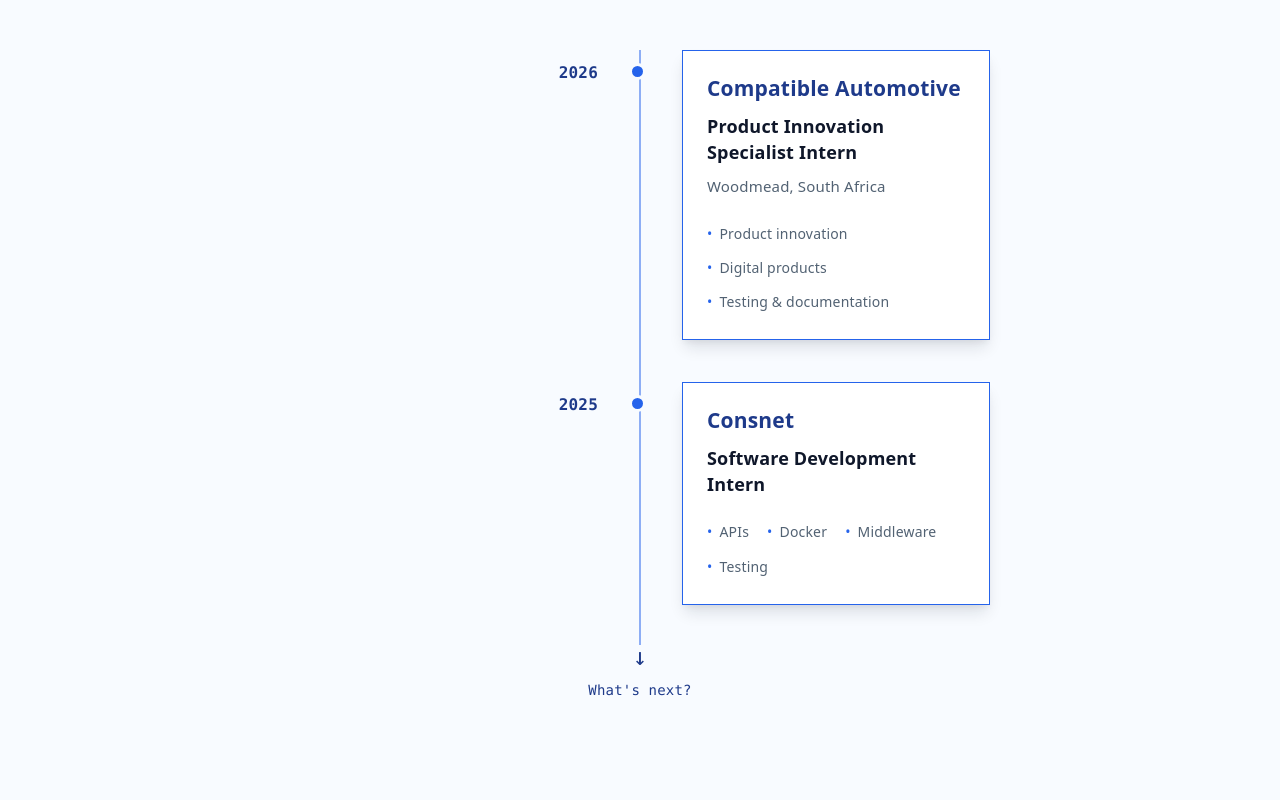
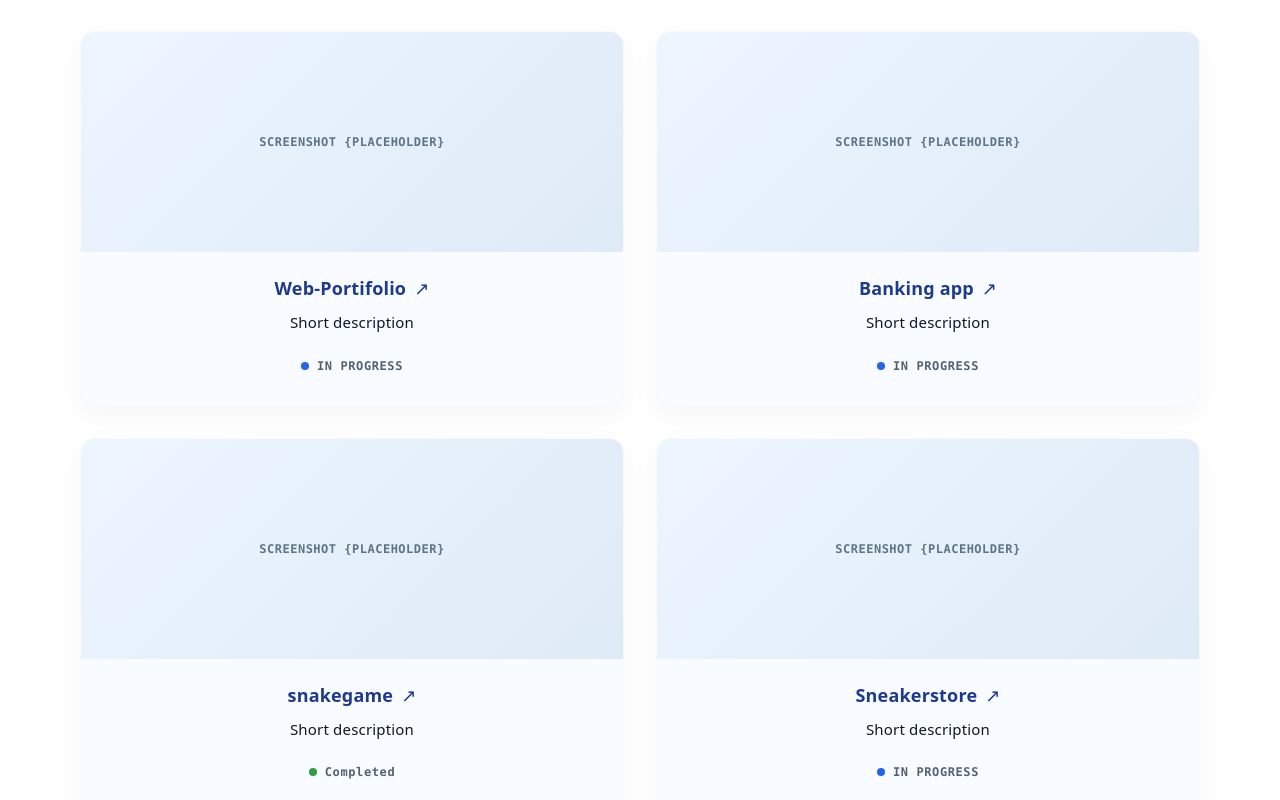
Before and after one commit to s-nguza/Web-Portfolio, a React (Vite) app: page / in a window 1280 px wide. Shown: the part 1920-2720 px from the top of the page. Built offline with nearby package versions, Linux system fonts and the light colour scheme.

Commit message:
ADDing the projects section

```diff
--- a/src/App.css
+++ b/src/App.css
@@ -271,6 +271,112 @@
   line-height: 1.8;
 }
 
+.projects-section {
+  padding: 88px clamp(48px, 6vw, 96px) 96px;
+  border-top: 1px solid var(--border);
+  background: #ffffff;
+}
+
+.projects-heading {
+  max-width: 920px;
+  margin: 0 auto;
+  text-align: center;
+}
+
+.projects-heading h2 {
+  margin: 22px 0 0;
+  color: var(--text-h);
+  font-size: clamp(30px, 4vw, 48px);
+  line-height: 1.15;
+}
+
+.projects-grid {
+  display: grid;
+  grid-template-columns: repeat(2, minmax(0, 1fr));
+  gap: 32px;
+  max-width: 1120px;
+  margin: 48px auto 0;
+}
+
+.project-card {
+  border: 1px solid var(--border);
+  border-radius: 14px;
+  background: #f8fbff;
+  overflow: hidden;
+  box-shadow: 0 10px 30px rgba(15, 23, 42, 0.04);
+}
+
+.project-visual {
+  display: flex;
+  align-items: center;
+  justify-content: center;
+  min-height: 220px;
+  border-bottom: 1px solid var(--border);
+  background: linear-gradient(135deg, #edf6ff 0%, #dfeaf7 100%);
+  color: #5e7386;
+  font-family: var(--mono);
+  font-size: 12px;
+  font-weight: 700;
+  letter-spacing: 0.5px;
+  text-transform: uppercase;
+  text-align: center;
+}
+
+.project-details {
+  padding: 22px 24px 26px;
+}
+
+.project-title {
+  display: inline-flex;
+  align-items: center;
+  gap: 8px;
+  color: var(--text-h);
+  font-size: 18px;
+  font-weight: 600;
+  text-decoration: none;
+}
+
+.project-title:hover,
+.project-title:focus-visible {
+  color: var(--accent);
+}
+
+.project-title:focus-visible {
+  outline: 2px solid var(--accent);
+  outline-offset: 4px;
+}
+
+.project-details p {
+  margin: 10px 0 0;
+  color: var(--text);
+  font-size: 15px;
+  line-height: 1.55;
+}
+
+.project-status {
+  display: inline-flex;
+  align-items: center;
+  gap: 8px;
+  margin-top: 18px;
+  color: #526273;
+  font-family: var(--mono);
+  font-size: 12px;
+  font-weight: 700;
+  letter-spacing: 0.6px;
+}
+
+.project-dot {
+  width: 8px;
+  height: 8px;
+  border-radius: 50%;
+  display: inline-block;
+  background: var(--accent);
+}
+
+.project-status.completed .project-dot {
+  background: #2f9e44;
+}
+
 @media (max-width: 700px) {
   .about-section {
     padding: 64px 20px 72px;
@@ -289,6 +395,16 @@
   .about-copy {
     font-size: 16px;
     line-height: 1.6;
+  }
+
+  .projects-section {
+    padding: 64px 20px 80px;
+  }
+
+  .projects-grid {
+    grid-template-columns: 1fr;
+    gap: 20px;
+    margin-top: 36px;
   }
 }
 
--- a/src/App.jsx
+++ b/src/App.jsx
@@ -86,6 +86,10 @@
               cloud technologies and product innovation. I enjoy taking complex
               problems, breaking them down and turning them into practical solutions.
             </p>
+            <p>I’m naturally curious and always looking to learn something new. I enjoy taking complex problems,
+              breaking them down into smaller pieces, and turning ideas into practical solutions. As I continue developing my career,
+              I’m interested in the intersection of software development, cloud, cybersecurity, AI, and digital products, while continuously
+              building my skills through real-world projects and hands-on experience.</p>
           </article>
 
           <article className="about-card technical-skills">
@@ -105,6 +109,79 @@
             <div className="skill-category">
               <h4>Cybersecurity</h4>
               <p>Security Fundamentals<br />Nmap · Linux · SIEM</p>
+            </div>
+          </article>
+        </div>
+      </section>
+
+      <section id="projects" className="projects-section">
+        <div className="projects-heading">
+          <p className="section-label">FEATURED PROJECTS</p>
+          <h2>Projects where I build, experiment and learn.</h2>
+        </div>
+
+        <div className="projects-grid">
+          <article className="project-card">
+            <div className="project-visual" aria-label="Web Portfolio screenshot placeholder">
+              <span>SCREENSHOT {'{placeholder}'}</span>
+            </div>
+            <div className="project-details">
+              <a href="#projects" className="project-title">
+                Web-Portifolio <span aria-hidden="true">↗</span>
+              </a>
+              <p>Short description</p>
+              <span className="project-status in-progress">
+                <span className="project-dot" aria-hidden="true"></span>
+                IN PROGRESS
+              </span>
+            </div>
+          </article>
+
+          <article className="project-card">
+            <div className="project-visual" aria-label="Banking app screenshot placeholder">
+              <span>SCREENSHOT {'{placeholder}'}</span>
+            </div>
+            <div className="project-details">
+              <a href="#projects" className="project-title">
+                Banking app <span aria-hidden="true">↗</span>
+              </a>
+              <p>Short description</p>
+              <span className="project-status in-progress">
+                <span className="project-dot" aria-hidden="true"></span>
+                IN PROGRESS
+              </span>
+            </div>
+          </article>
+
+          <article className="project-card">
+            <div className="project-visual" aria-label="Snake game screenshot placeholder">
+              <span>SCREENSHOT {'{placeholder}'}</span>
+            </div>
+            <div className="project-details">
+              <a href="#projects" className="project-title">
+                snakegame <span aria-hidden="true">↗</span>
+              </a>
+              <p>Short description</p>
+              <span className="project-status completed">
+                <span className="project-dot" aria-hidden="true"></span>
+                Completed
+              </span>
+            </div>
+          </article>
+
+          <article className="project-card">
+            <div className="project-visual" aria-label="Sneaker store screenshot placeholder">
+              <span>SCREENSHOT {'{placeholder}'}</span>
+            </div>
+            <div className="project-details">
+              <a href="#projects" className="project-title">
+                Sneakerstore <span aria-hidden="true">↗</span>
+              </a>
+              <p>Short description</p>
+              <span className="project-status in-progress">
+                <span className="project-dot" aria-hidden="true"></span>
+                IN PROGRESS
+              </span>
             </div>
           </article>
         </div>
```
